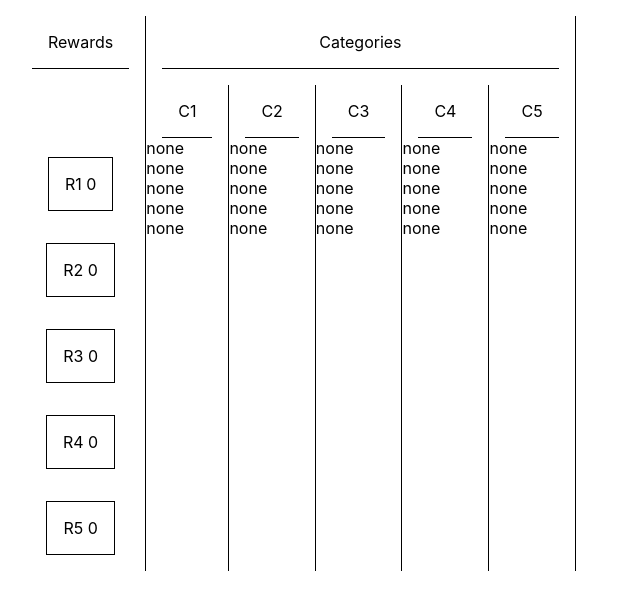
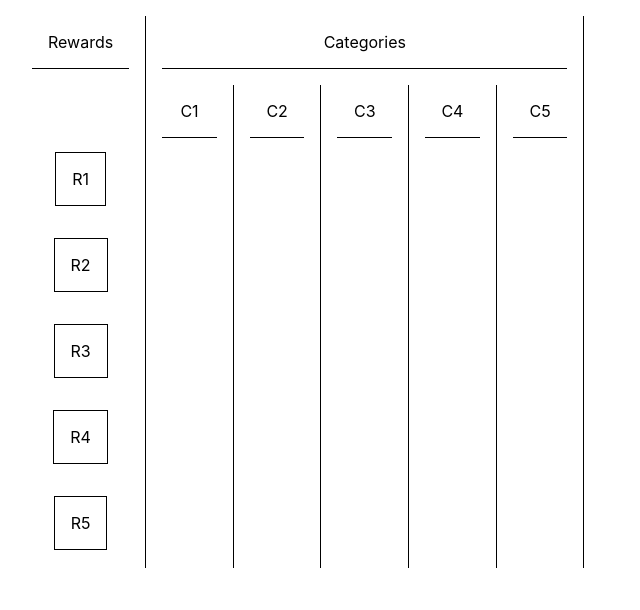
Before and after one commit to jli226/miles_frontend_challenge, a React (Create React App) app in the folder app/: page / in a window 1280 px wide. Shown: the top 610 px of the page, without its empty margins (0-640 px from the left). Built offline with nearby package versions, Linux system fonts and the light colour scheme.

Commit message:
make UI prettier

```diff
--- a/app/src/App.css
+++ b/app/src/App.css
@@ -22,6 +22,7 @@
   align-items: center;
   border: 1px solid black;
   font-size: 1rem;
+  min-height: 1rem;
   margin: 1rem;
   padding: 1rem;
 }
@@ -44,7 +45,7 @@
 }
 
 .placeholder {
-  height: 4.5rem;
+  height: 4.2rem;
 }
 
 .lane {
@@ -53,9 +54,34 @@
 }
 
 .dropzone {
-  height: 100%;
+  padding: 0;
 }
 
-.drop-hover {
+.dropzone.drop-hover {
   background-color: aqua;
 }
+
+.dropzone.drop-not-allow {
+  background-color: red;
+}
+
+.indicators {
+  display: flex;
+  flex-direction: column;
+}
+
+.indicator {
+  display: flex;
+  justify-content: center;
+  align-items: center;
+  font-size: 1rem;
+  margin: 1rem;
+  padding: 1rem;
+  min-height: 1rem;
+  border: 1px solid black;
+  opacity: 0;
+}
+
+.indicator.belong-to {
+  opacity: 1;
+}
--- a/app/src/component/Column.tsx
+++ b/app/src/component/Column.tsx
@@ -1,14 +1,38 @@
 import React from 'react';
 import DropZone from './DropZone';
+import clsx from 'clsx';
+import { useDrop } from 'react-dnd'
+import { observer } from 'mobx-react';
+import { useStore } from '../store/useStore';
+import { ItemTypes, DragObject } from './ItemTypes';
 
-const Column = (props: { category: string }) => {
+const Column = observer((props: { category: string }) => {
   const { category } = props
+  const store = useStore()
+  const [{ canDrop, isOver }, drop] =  useDrop({
+    accept: ItemTypes.REWARD,
+    drop: (item: DragObject) => {
+      store.add(item.reward, category)
+      return { name: category }
+    },
+    canDrop: (item: DragObject) => {
+      const categorySet = store.getCategorySet(item.reward)
+      return !categorySet.has(category)
+    },
+    collect: (monitor) => ({
+      isOver: monitor.isOver(),
+      canDrop: monitor.canDrop(),
+    }),
+  })
   return (
-    <div className='lane' key={category}>
+    <div ref={drop} className={clsx('lane dropzone', {
+      'drop-hover': isOver,
+      'drop-not-allow': !canDrop && isOver
+    })}>
       <div className='header'>{category}</div>
       <DropZone {...{ category }} />
     </div>
   )
-}
+})
 
 export default Column;
--- a/app/src/component/DropZone.tsx
+++ b/app/src/component/DropZone.tsx
@@ -1,43 +1,21 @@
 import React from 'react';
-import clsx from 'clsx';
-import { useDrop } from 'react-dnd'
 import { observer } from 'mobx-react';
 import { useStore } from '../store/useStore';
-import { ItemTypes } from './ItemTypes';
 import Indicator from './Indicator';
 
-type DragObject = {
-  reward: string;
-  type: string;
-}
-
-const DropZone = observer((props: {
+const Indicators = observer((props: {
   category: string,
 }) => {
   const { category } = props
   const store = useStore()
-  const [{ canDrop, isOver }, drop] =  useDrop({
-    accept: ItemTypes.REWARD,
-    drop: (item: DragObject) => {
-      store.add(item.reward, category)
-      return { name: category }
-    },
-    collect: (monitor) => ({
-      isOver: monitor.isOver(),
-      // TODO: return false if the item is already in
-      canDrop: monitor.canDrop(),
-    }),
-  })
   const indicators = store.rewards.map(reward => (
     <Indicator key={reward} {...{ reward, category }} />
   ))
   return (
-    <div className={clsx('dropzone', {
-      'drop-hover': isOver
-    })} ref={drop}>
+    <div className='indicators'>
       {indicators}
     </div>
   )
 })
 
-export default DropZone;
+export default Indicators;
--- a/app/src/component/Indicator.tsx
+++ b/app/src/component/Indicator.tsx
@@ -1,5 +1,6 @@
 import React from 'react';
 import { observer } from 'mobx-react';
+import clsx from 'clsx'
 import { useStore } from '../store/useStore';
 
 const Indicator = observer((props: {
@@ -10,16 +11,11 @@ const Indicator = observer((props: {
   const store = useStore()
   const set = store.getCategorySet(reward)
   const isBelongTo = set.has(category)
-  if (isBelongTo) {
-    return (
-    <div>
+  return (
+    <div className={clsx("indicator", {
+      'belong-to': isBelongTo
+    })}>
       {reward}
-    </div>
-    )
-  }
-  return (
-    <div>
-      none
     </div>
   )
 })
--- a/app/src/component/ItemTypes.tsx
+++ b/app/src/component/ItemTypes.tsx
@@ -1,3 +1,8 @@
 export const ItemTypes = {
   REWARD: 'reward',
 }
+
+export type DragObject = {
+  reward: string;
+  type: string;
+}
--- a/app/src/component/Reward.tsx
+++ b/app/src/component/Reward.tsx
@@ -1,19 +1,15 @@
 import React from 'react';
 import { useDrag } from 'react-dnd'
 import { observer } from 'mobx-react';
-import { useStore } from '../store/useStore';
 import { ItemTypes } from './ItemTypes';
 
 const Reward = observer((props: { reward: string }) => {
   const { reward } = props
-  const store = useStore()
-  const [collectedProps, drag] = useDrag({
+  const [, drag] = useDrag({
     item: { reward, type: ItemTypes.REWARD }
   })
-  const categoryArray = store.getCategorySet(reward)
-  console.log(categoryArray, categoryArray.size);
   return (
-    <div ref={drag} className='reward'>{reward} {categoryArray.size}</div>
+    <div ref={drag} className='reward'>{reward}</div>
   )
 })
 
```
